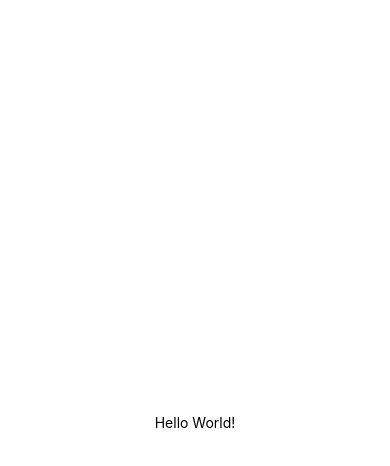
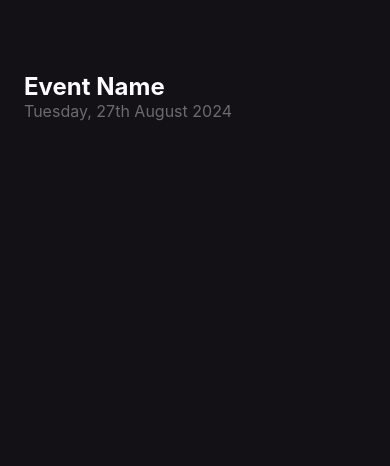
Before and after one commit to marcelopajr/im-here, a React Native app: screen / in a window 390 px wide. Shown: the top 466 px of the page. Built offline with nearby package versions, Linux system fonts and the light colour scheme.

Commit message:
chore: add some structure to the project

```diff
--- a/App.tsx
+++ b/App.tsx
@@ -1,20 +1,5 @@
-import { StatusBar } from 'expo-status-bar';
-import { StyleSheet, Text, View } from 'react-native';
+import Home from './src/screens/Home';
 
 export default function App() {
-  return (
-    <View style={styles.container}>
-      <Text>Hello World!</Text>
-      <StatusBar style="auto" />
-    </View>
-  );
+  return <Home />;
 }
-
-const styles = StyleSheet.create({
-  container: {
-    flex: 1,
-    backgroundColor: '#fff',
-    alignItems: 'center',
-    justifyContent: 'center',
-  },
-});
--- /dev/null
+++ b/src/screens/Home/index.tsx
@@ -0,0 +1,11 @@
+import { Text, View } from 'react-native';
+import { styles } from './styles';
+
+export default function Home() {
+  return (
+    <View style={styles.container}>
+      <Text style={styles.eventName}>Event Name</Text>
+      <Text style={styles.eventDate}>Tuesday, 27th August 2024</Text>
+    </View>
+  );
+}
--- /dev/null
+++ b/src/screens/Home/styles.ts
@@ -0,0 +1,19 @@
+import { StyleSheet } from 'react-native';
+
+export const styles = StyleSheet.create({
+  container: {
+    flex: 1,
+    backgroundColor: '#131016',
+    padding: 24,
+  },
+  eventName: {
+    color: '#FDFCFE',
+    fontSize: 24,
+    fontWeight: 'bold',
+    marginTop: 48,
+  },
+  eventDate: {
+    color: '#6B6B6B',
+    fontSize: 16,
+  },
+});
```
